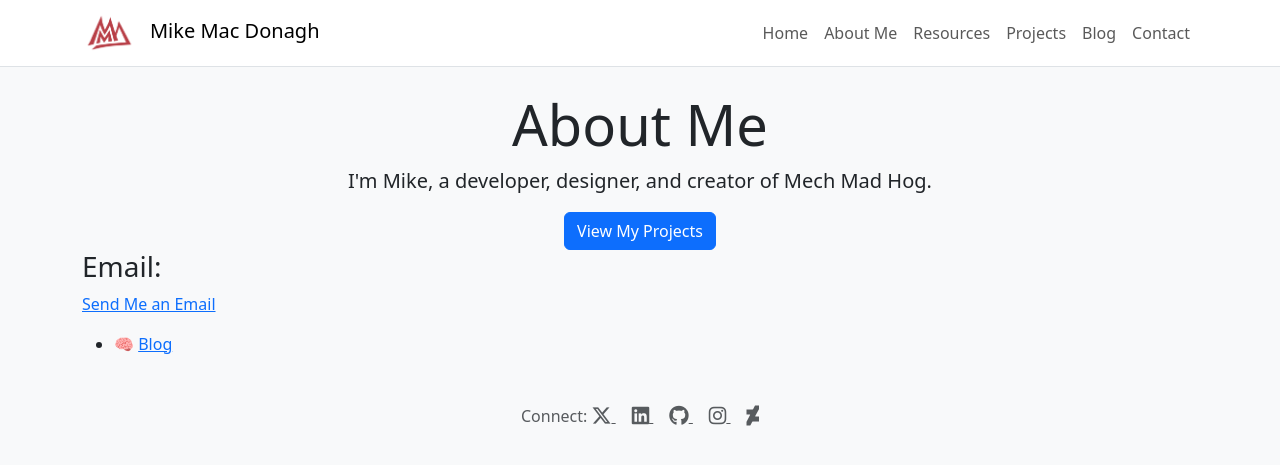
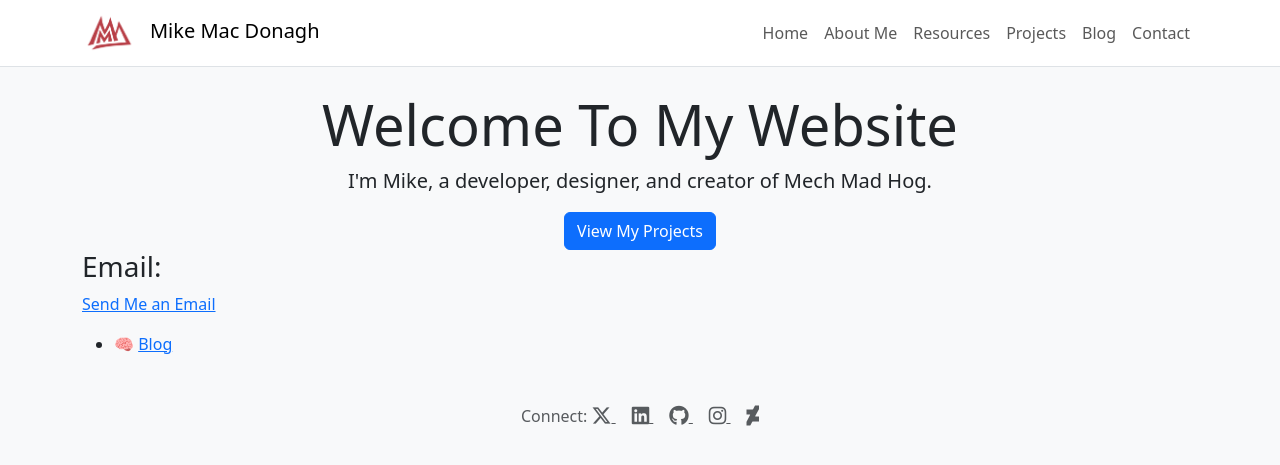
Before and after one commit to MechMadHog/MechMadHog.github.io, a Jekyll site: the page built from index.md, in a window 1280 px wide. Shown: the top 465 px of the page. Built offline with Jekyll 4.4.1, drawn with Linux system fonts in a browser that asks for light colours.

```diff
--- a/index.md
+++ b/index.md
@@ -1,10 +1,10 @@
 ---
 layout: default
-title: Welcome To My Website
+title: Home
 ---
 
 <div class="text-center">
-  <h1 class="display-4">About Me</h1>
+  <h1 class="display-4">Welcome To My Website</h1>
   <p class="lead">I'm Mike, a developer, designer, and creator of Mech Mad Hog.</p>
   <a class="btn btn-primary" href="/projects">View My Projects</a>
 </div>
```
